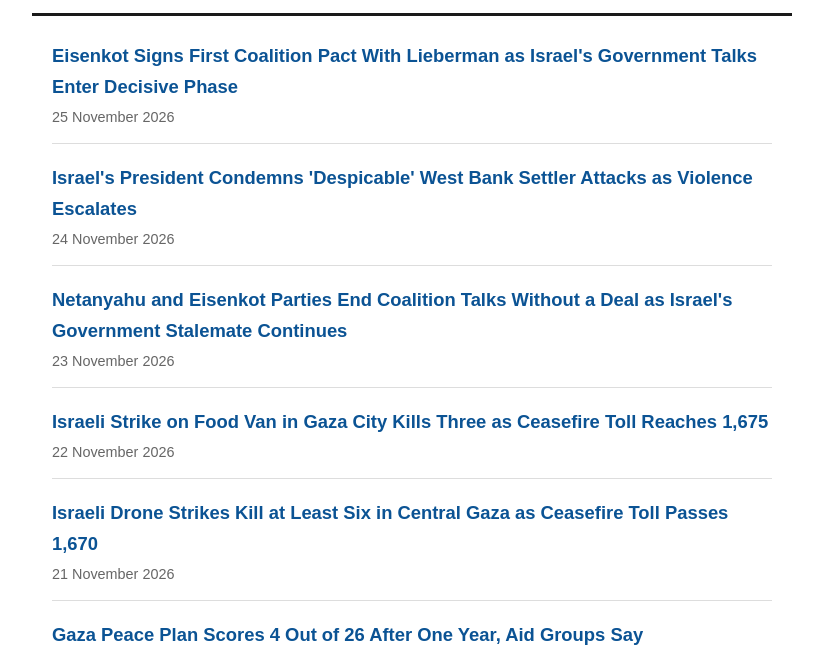
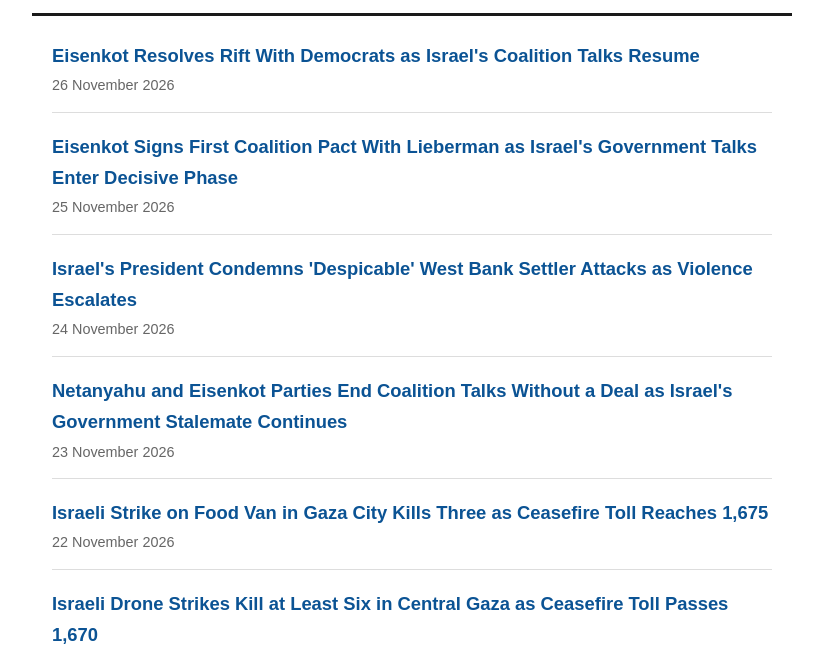
Before and after one commit to sultanmahmudsagor95/world-news-pulse, a plain HTML site: page index.html in a window 1280 px wide. Shown: the part 141-790 px from the top of the page, without its empty margins (228-1051 px from the left). Drawn offline with Linux system fonts and the light colour scheme.

Commit message:
Mirror: add 26 Nov post — Eisenkot resolves rift with Democrats

```diff
--- a/index.html
+++ b/index.html
@@ -9,6 +9,7 @@
 <body>
 <header><h1>World News Pulse</h1><p class="tagline">World News Pulse brings you the latest verified news from America, Israel and Palestine — clear, factual and unbiased.</p></header>
 <main><ul class="post-list">
+<li><a href="posts/eisenkot-resolves-rift-with-democrats.html">Eisenkot Resolves Rift With Democrats as Israel&#x27;s Coalition Talks Resume</a><span class="date">26 November 2026</span></li>
 <li><a href="posts/eisenkot-signs-first-coalition-pact.html">Eisenkot Signs First Coalition Pact With Lieberman as Israel&#x27;s Government Talks Enter Decisive Phase</a><span class="date">25 November 2026</span></li>
 <li><a href="posts/israels-president-condemns-despicable.html">Israel&#x27;s President Condemns &#x27;Despicable&#x27; West Bank Settler Attacks as Violence Escalates</a><span class="date">24 November 2026</span></li>
 <li><a href="posts/netanyahu-and-eisenkot-parties-end.html">Netanyahu and Eisenkot Parties End Coalition Talks Without a Deal as Israel&#x27;s Government Stalemate Continues</a><span class="date">23 November 2026</span></li>
```
